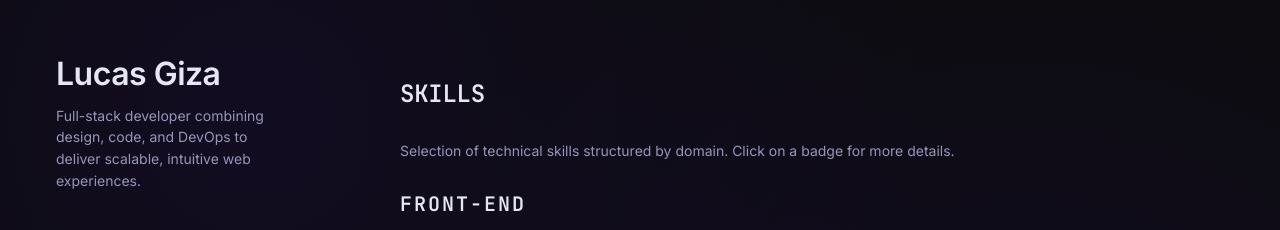
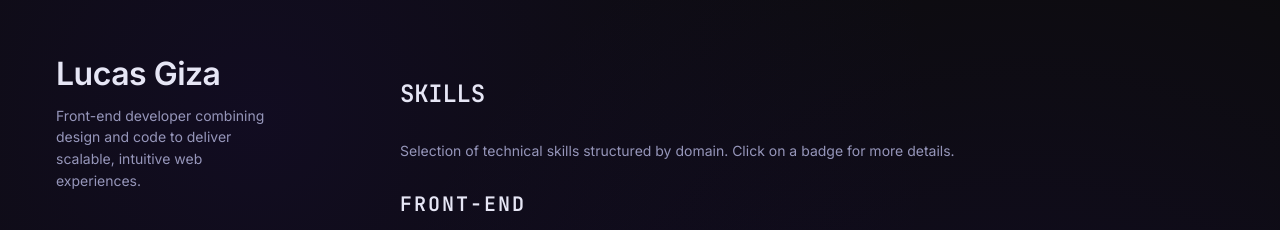
Before and after one commit to The-Genium007/portfolio-lucasgiza, a Next.js app: page /skills in a window 1280 px wide. Shown: the top 230 px of the page. Built offline with nearby package versions, Linux system fonts and the light colour scheme.

Commit message:
update: translate navigation and site data

```diff
--- a/data/navigation.js
+++ b/data/navigation.js
@@ -1,7 +1,7 @@
 export const navigation = [
-  { label: 'Accueil', href: '/#home' },
-  { label: 'À propos', href: '/#about' },
-  { label: 'Expérience', href: '/#experience' },
+  { label: 'Home', href: '/#home' },
+  { label: 'About', href: '/#about' },
+  { label: 'Experience', href: '/#experience' },
   { label: 'Skills', href: '/#skills' },
-  { label: 'Projets', href: '/#projects' },
+  { label: 'Projects', href: '/#projects' },
 ];
--- a/data/site.js
+++ b/data/site.js
@@ -1,7 +1,7 @@
 export const site = {
   name: 'Lucas GIZA',
-  title: 'Full Stack Developer',
-  description: 'Full-stack developer combining design, code, and DevOps to deliver scalable, intuitive web experiences.',
+  title: 'Front-end Developer',
+  description: 'Front-end developer combining design and code to deliver scalable, intuitive web experiences.',
   locale: 'en',
   url: 'https://lucasgiza.com',
 };
```
